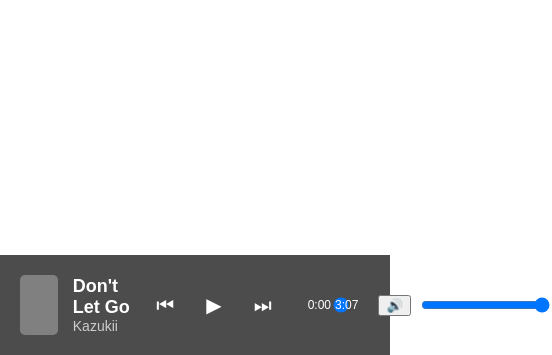
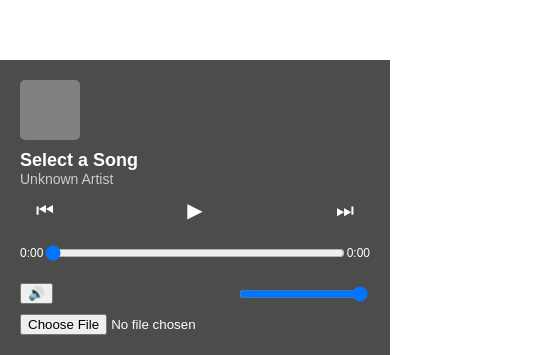
Before and after one commit to davecosta17/audio-player, a plain HTML site: page index.html in a window 390 px wide. Shown: the part 489-844 px from the top of the page, 552 px wide, since content can reach past the window. Drawn offline with Linux system fonts and the light colour scheme.

Commit message:
Add responsive design and file upload functionality to audio player

```diff
--- a/index.html
+++ b/index.html
@@ -22,11 +22,13 @@
       display: flex;
       align-items: center;
       justify-content: space-between;
+      flex-wrap: wrap; /* Allow wrapping for smaller screens */
     }
 
     .song-info {
       display: flex;
       align-items: center;
+      margin-bottom: 10px; /* Add spacing for smaller screens */
     }
 
     .album-art {
@@ -55,6 +57,7 @@
     .controls {
       display: flex;
       align-items: center;
+      margin-bottom: 10px; /* Add spacing for smaller screens */
     }
 
     .controls button {
@@ -84,10 +87,48 @@
     .volume {
       display: flex;
       align-items: center;
+      margin-top: 10px; /* Add spacing for smaller screens */
     }
 
     .volume input[type="range"] {
       margin-left: 10px;
+    }
+
+    .file-input {
+      margin-top: 10px;
+    }
+
+    /* Media query for smaller screens */
+    @media (max-width: 600px) {
+      .player {
+        flex-direction: column; /* Stack elements vertically */
+        align-items: flex-start; /* Align items to the start */
+      }
+
+      .song-info {
+        flex-direction: column; /* Stack song info vertically */
+        align-items: flex-start;
+      }
+
+      .album-art {
+        margin-right: 0;
+        margin-bottom: 10px; /* Add spacing between album art and details */
+      }
+
+      .controls {
+        justify-content: space-between; /* Spread buttons evenly */
+        width: 100%; /* Take full width */
+      }
+
+      .progress-bar {
+        margin: 10px 0; /* Add spacing above and below */
+        width: 100%; /* Take full width */
+      }
+
+      .volume {
+        width: 100%; /* Take full width */
+        justify-content: space-between; /* Spread elements evenly */
+      }
     }
   </style>
 </head>
@@ -96,8 +137,8 @@
     <div class="song-info">
       <div class="album-art"></div>
       <div class="details">
-        <div class="title">Don't Let Go</div>
-        <div class="artist">Kazukii</div>
+        <div class="title" id="song-title">Select a Song</div>
+        <div class="artist" id="song-artist">Unknown Artist</div>
       </div>
     </div>
     <div class="controls">
@@ -108,23 +149,27 @@
     <div class="progress-bar">
       <span class="time" id="current-time">0:00</span>
       <input type="range" id="progress" value="0" max="100">
-      <span class="time" id="duration">3:07</span>
+      <span class="time" id="duration">0:00</span>
     </div>
     <div class="volume">
       <button id="mute">🔊</button>
       <input type="range" id="volume" value="100" max="100">
     </div>
+    <div class="file-input">
+      <input type="file" id="file-selector" accept="audio/*">
+    </div>
   </div>
   <script>
-    // JavaScript to handle audio playback
     const playButton = document.getElementById('play');
     const progressBar = document.getElementById('progress');
     const currentTime = document.getElementById('current-time');
     const duration = document.getElementById('duration');
     const volumeControl = document.getElementById('volume');
     const muteButton = document.getElementById('mute');
+    const fileSelector = document.getElementById('file-selector');
+    const songTitle = document.getElementById('song-title');
 
-    const audio = new Audio('your-audio-file.mp3'); // Replace with your local audio file
+    let audio = new Audio();
 
     playButton.addEventListener('click', () => {
       if (audio.paused) {
@@ -158,6 +203,17 @@
       duration.textContent = formatTime(audio.duration);
     });
 
+    fileSelector.addEventListener('change', (event) => {
+      const file = event.target.files[0];
+      if (file) {
+        const fileURL = URL.createObjectURL(file);
+        audio.src = fileURL;
+        audio.load();
+        songTitle.textContent = file.name;
+        playButton.textContent = '▶';
+      }
+    });
+
     function formatTime(seconds) {
       const minutes = Math.floor(seconds / 60);
       const secs = Math.floor(seconds % 60).toString().padStart(2, '0');
```
